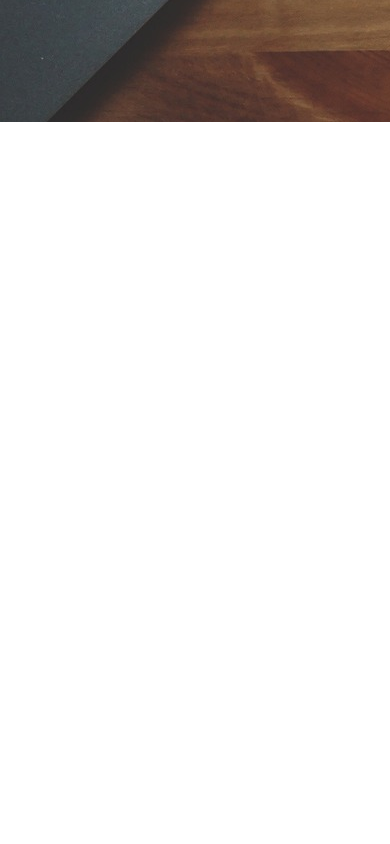
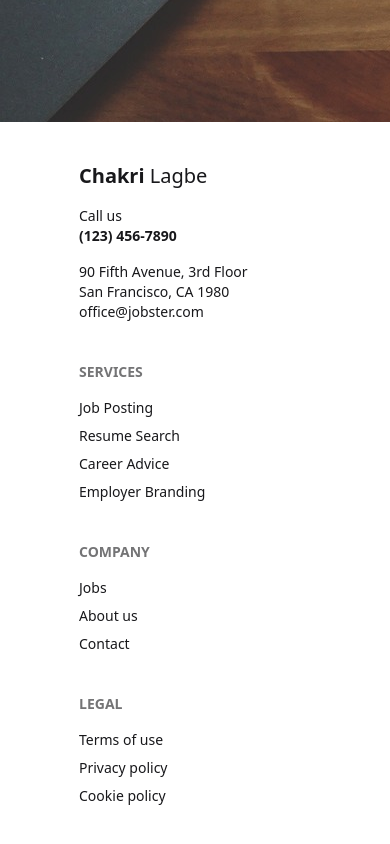
Before and after one commit to Sifat2245/ChakriLagbe, a React (Vite) app: page / in a window 390 px wide. Shown: the part 978-1822 px from the top of the page. Before the commit the page ends 1100 px from the top, so only its background shows below. Built offline with nearby package versions, Linux system fonts and the light colour scheme.

Commit message:
designed the footer section and also make responsive for all device

```diff
--- /dev/null
+++ b/src/Component/Footer/Footer.jsx
@@ -0,0 +1,44 @@
+import React from 'react';
+
+const Footer = () => {
+    return (
+        <div className="bg-white w-full">
+            <footer className="footer sm:footer-horizontal text-base-content p-10 w-4/5 mx-auto">
+                <aside>
+                    <a className="hover:cursor-pointer text-xl"><span className='font-bold'>Chakri</span> Lagbe</a>
+                    <p className='mt-2'>
+                        Call us
+                        <br />
+                        <span className='font-semibold'>(123) 456-7890</span>
+                    </p>
+                    <p className='mt-2'>
+                        90 Fifth Avenue, 3rd Floor <br />
+                        San Francisco, CA 1980 <br />
+                        office@jobster.com
+                    </p>
+                </aside>
+                <nav>
+                    <h6 className="footer-title">Services</h6>
+                    <a className="link link-hover">Job Posting</a>
+                    <a className="link link-hover">Resume Search</a>
+                    <a className="link link-hover">Career Advice</a>
+                    <a className="link link-hover">Employer Branding</a>
+                </nav>
+                <nav>
+                    <h6 className="footer-title">Company</h6>
+                    <a className="link link-hover">Jobs</a>
+                    <a className="link link-hover">About us</a>
+                    <a className="link link-hover">Contact</a>
+                </nav>
+                <nav>
+                    <h6 className="footer-title">Legal</h6>
+                    <a className="link link-hover">Terms of use</a>
+                    <a className="link link-hover">Privacy policy</a>
+                    <a className="link link-hover">Cookie policy</a>
+                </nav>
+            </footer>
+        </div>
+    );
+};
+
+export default Footer;
--- a/src/Layout/Layout.jsx
+++ b/src/Layout/Layout.jsx
@@ -2,6 +2,8 @@ import React from 'react';
 import Navbar from '../Component/Navbar/Navbar';
 import './layout.css'
 import Hero from '../Component/Hero/Hero';
+import { Outlet } from 'react-router';
+import Footer from '../Component/Footer/Footer';
 
 const Layout = () => {
     return (
@@ -11,10 +13,10 @@ const Layout = () => {
                 <Hero></Hero>
             </header>
             <main>
-
+                <Outlet></Outlet>
             </main>
             <footer>
-
+                <Footer></Footer>
             </footer>
         </div>
     );
```
